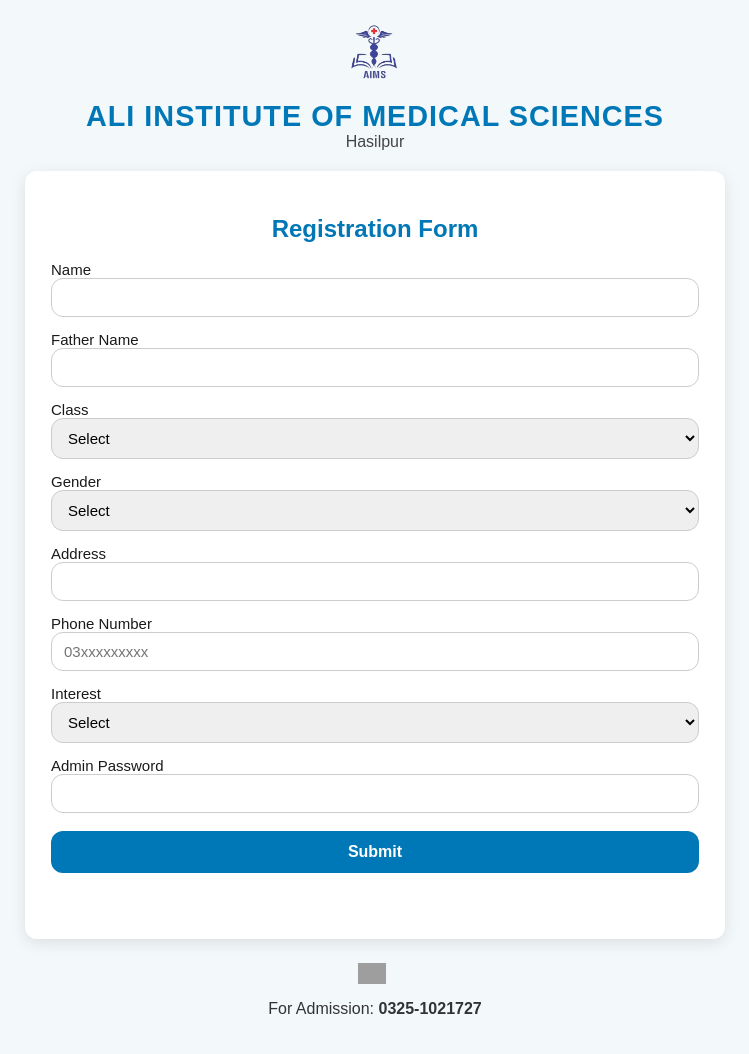
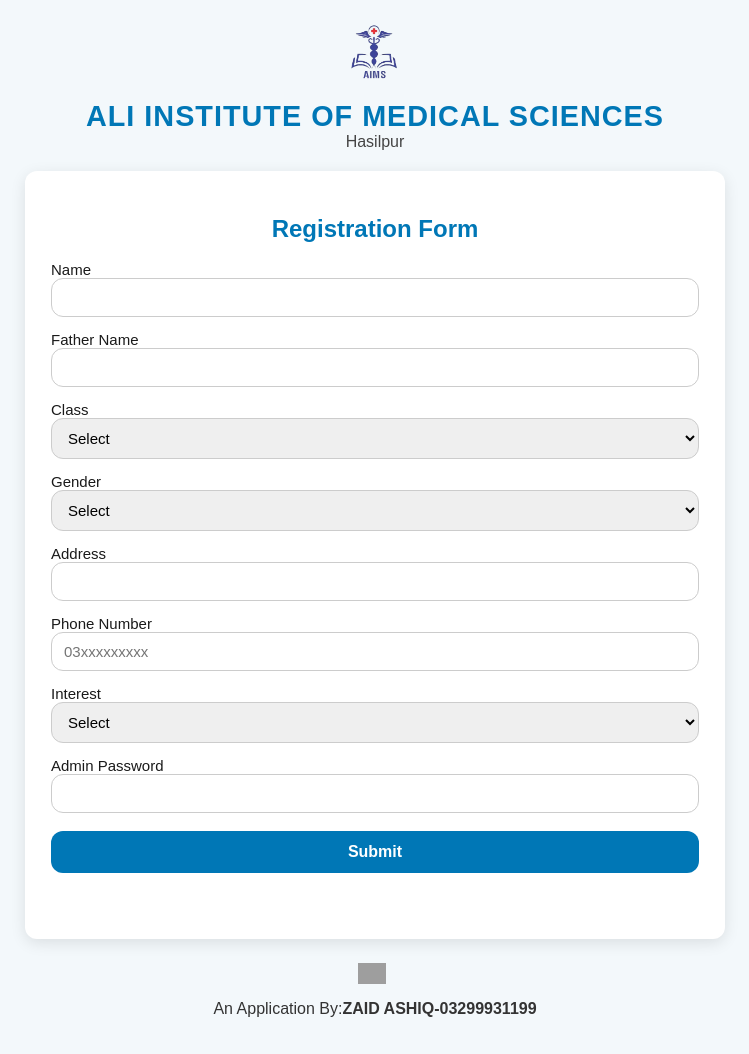
Before and after one commit to ZahidAshiqusa/Secure, a plain HTML site: page index.html in a window 1280 px wide. Shown: the whole page, without its empty margins (265-1014 px from the left). Drawn offline with Linux system fonts and the light colour scheme; grey boxes are pictures that could not be loaded.

Commit message:
Update index.html

```diff
--- a/index.html
+++ b/index.html
@@ -75,7 +75,7 @@
 
     <footer class="footer">
       <img src="https://upload.wikimedia.org/wikipedia/commons/6/6b/WhatsApp.svg" alt="WhatsApp" class="whatsapp"/>
-      <p>For Admission: <strong>0325-1021727</strong></p>
+      <p>An Application By:<strong>ZAID ASHIQ-03299931199</strong></p>
     </footer>
   </main>
 
```
